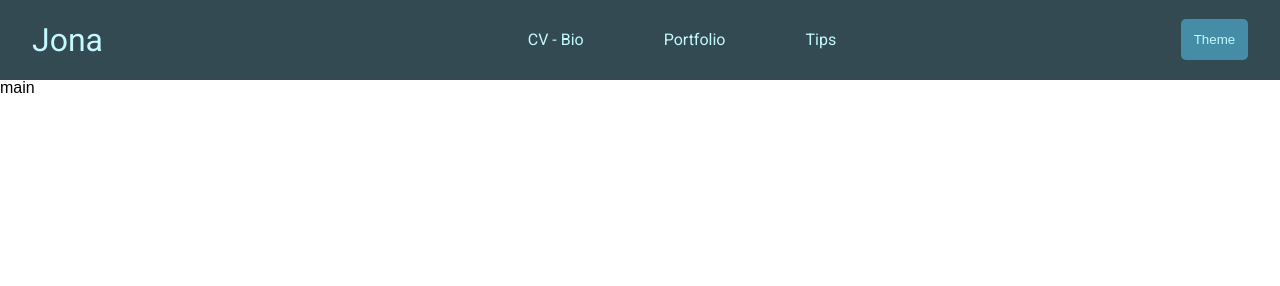
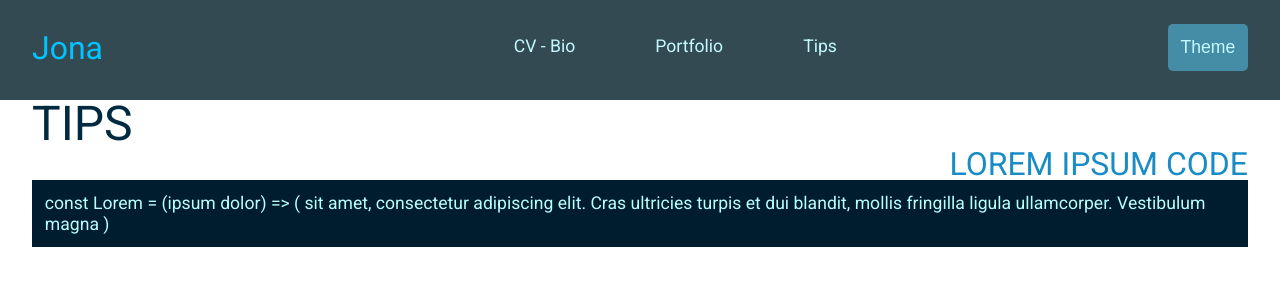
Before and after one commit to JonaPlaz/jona-website, a React app: page / in a window 1280 px wide. Built offline with nearby package versions, Linux system fonts and the light colour scheme.

Commit message:
creation composant main et sous composant tips

```diff
--- a/src/assets/index.html
+++ b/src/assets/index.html
@@ -9,7 +9,11 @@
 		<link
 			href="https://fonts.googleapis.com/css2?family=Roboto:wght@300;400;700&display=swap"
 			rel="stylesheet"
+			<link
+			rel="preconnect"
+			href="https://fonts.googleapis.com"
 		/>
+		<link rel="preconnect" href="https://fonts.gstatic.com" crossorigin />
 		<title>Jona</title>
 	</head>
 	<body>
--- a/src/components/Header/header.scss
+++ b/src/components/Header/header.scss
@@ -2,36 +2,55 @@
 .header {
     background-color: #344A53;
     color: #C3F9FF;
-    font-family: 'Roboto', sans-serif;
-    height: 80px;
+    height: 100px;
+    margin: 0 auto;
 
     .header-nav {
         display: flex;
         justify-content: space-between;
 
         .header-title {
-            font-size: 2rem;
+            color: #00C4FF;
+            font-size: 1.5rem;
             margin-left: 2rem;
-            margin-top: 1.5rem;
+            margin-top: 2rem;
+
+            @media (min-width: 600px) {
+                font-size: 2rem;
+              }
         }
 
         .header-list {
             display: flex;
+            font-size: 1em;
+
+            @media (min-width: 600px) {
+                font-size: 1.1rem;
+              }
 
             .header-link {
-                margin-left: 5rem;
-                margin-top: 2rem;
+                margin-left: 2rem;
+                margin-top: 2.4rem;
+
+                @media (min-width: 600px) {
+                    margin-left: 5rem;
+                  }
             }
         }
 
         .header-button {
             background-color: #458DA6;
-            color: #C3F9FF;
             border: none;
             border-radius: 5px;
+            color: #C3F9FF;
+            font-size: 1em;
             margin-right: 2rem;
-            margin-top: 1.2rem;
+            margin-top: 1.5rem;
             padding: 0.8rem;
+
+            @media (min-width: 600px) {
+                font-size: 1.1rem;
+              }
         }
     }
 }
--- /dev/null
+++ b/src/components/Main/Tips/index.js
@@ -0,0 +1,26 @@
+// == import de React
+import React from "react";
+
+// == import sass associé
+import "./tips.scss";
+
+// == Composant Header
+const Tips = () => (
+  <main>
+    <section className="sectionTips">
+      <h2>Tips</h2>
+      <h3>Lorem Ipsum Code</h3>
+      <div className="codeSnippet">
+        <code>
+            const Lorem = (ipsum dolor) => (
+                sit amet, consectetur adipiscing elit. Cras
+                ultricies turpis et dui blandit, mollis fringilla ligula ullamcorper. Vestibulum magna
+            )
+        </code>
+      </div>
+    </section>
+  </main>
+);
+
+// == export par défaut
+export default Tips;
--- a/src/components/Main/index.js
+++ b/src/components/Main/index.js
@@ -1,14 +1,17 @@
 // == import de React
-import React from 'react';
+import React from "react";
 
 // == import sass associé
-import './main.scss';
+import "./main.scss";
+
+// == import components
+import Tips from './Tips'
 
 // == Composant Header
 const Main = () => (
-    <main>
-        main
-    </main>
+  <main className="main">
+    <Tips />
+  </main>
 );
 
 // == export par défaut
--- a/src/components/Main/main.scss
+++ b/src/components/Main/main.scss
@@ -0,0 +1,5 @@
+// == Style du main
+.main {
+    margin: 0 auto;
+    width: 95vw;
+}
--- a/src/styles/index.scss
+++ b/src/styles/index.scss
@@ -2,7 +2,41 @@
 @use 'vars';
 
 body {
-  font-family: sans-serif;
+  font-family: "Roboto", sans-serif;
+}
+
+h2 {
+  color: #002A3F;
+  font-size: 2rem;
+  text-transform: uppercase;
+
+  @media (min-width: 600px) {
+    font-size: 3rem;
+  }
+}
+
+h3 {
+  color: #1A8CC5;
+  font-size: 1.5rem;
+  text-align: right;
+  text-transform: uppercase;
+
+  @media (min-width: 600px) {
+    font-size: 2rem;
+  }
+}
+
+
+// == Style pour partage de code
+.codeSnippet {
+  background-color: #001D30;
+  color: #B9FEFF;
+  line-height: 1.3rem;
+  padding: 0.8rem;
+
+  @media (min-width: 600px) {
+    font-size: 1.1rem;
+  }
 }
 
 /*
```
Also changed, not shown: READMEJona.md, src/components/Main/Tips/tips.scss (added).
